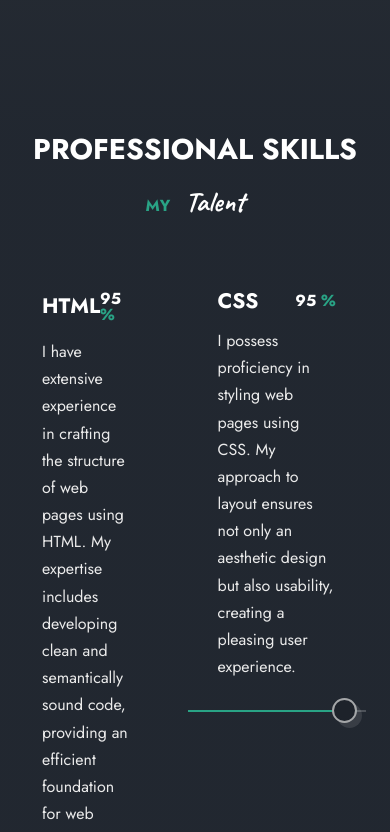
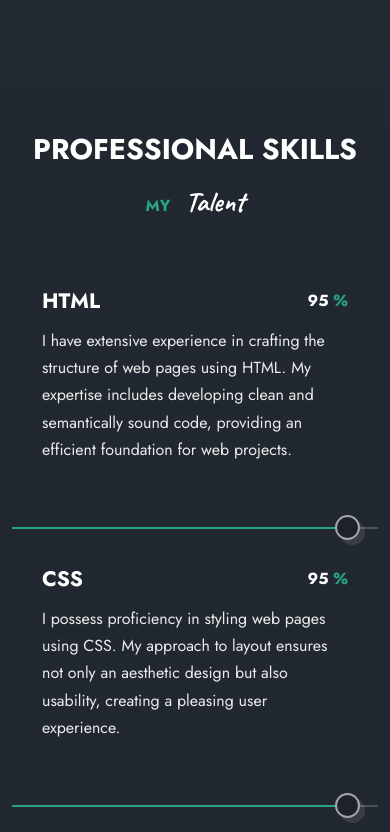
Before and after one commit to Olena-Olkhovyk/my-portfolio, a React (Create React App) app: page / in a window 390 px wide. Shown: the part 1900-2732 px from the top of the page. Built offline with nearby package versions, Linux system fonts and the light colour scheme.

Commit message:
Style skills comp for responsiveness

```diff
--- a/src/components/Skills/Skills.module.css
+++ b/src/components/Skills/Skills.module.css
@@ -13,6 +13,10 @@
 .skillsTitle,
 .skillsDescription {
   padding-inline: 30px;
+}
+
+.skillsDescription {
+  height: 140px;
 }
 
 .skillsTitle {
@@ -36,7 +40,7 @@
 }
 
 .skillsDescription {
-  margin-bottom: 30px;
+  margin-bottom: 50px;
 }
 
 .skillsBar,
@@ -61,3 +65,28 @@
   right: 0;
   top: -12px;
 }
+
+@media screen and (max-width: 1200px) {
+  .skillsContainer {
+    grid-template-columns: repeat(2, 1fr);
+  }
+
+  .skillsPage {
+    padding-bottom: 140px;
+  }
+}
+
+@media screen and (max-width: 960px) {
+  .skillsContainer {
+    grid-template-columns: 1fr;
+    row-gap: 40px;
+  }
+
+  .skillsDescription {
+    margin-bottom: 60px;
+  }
+
+  .skillsPage {
+    padding-bottom: 100px;
+  }
+}
```
